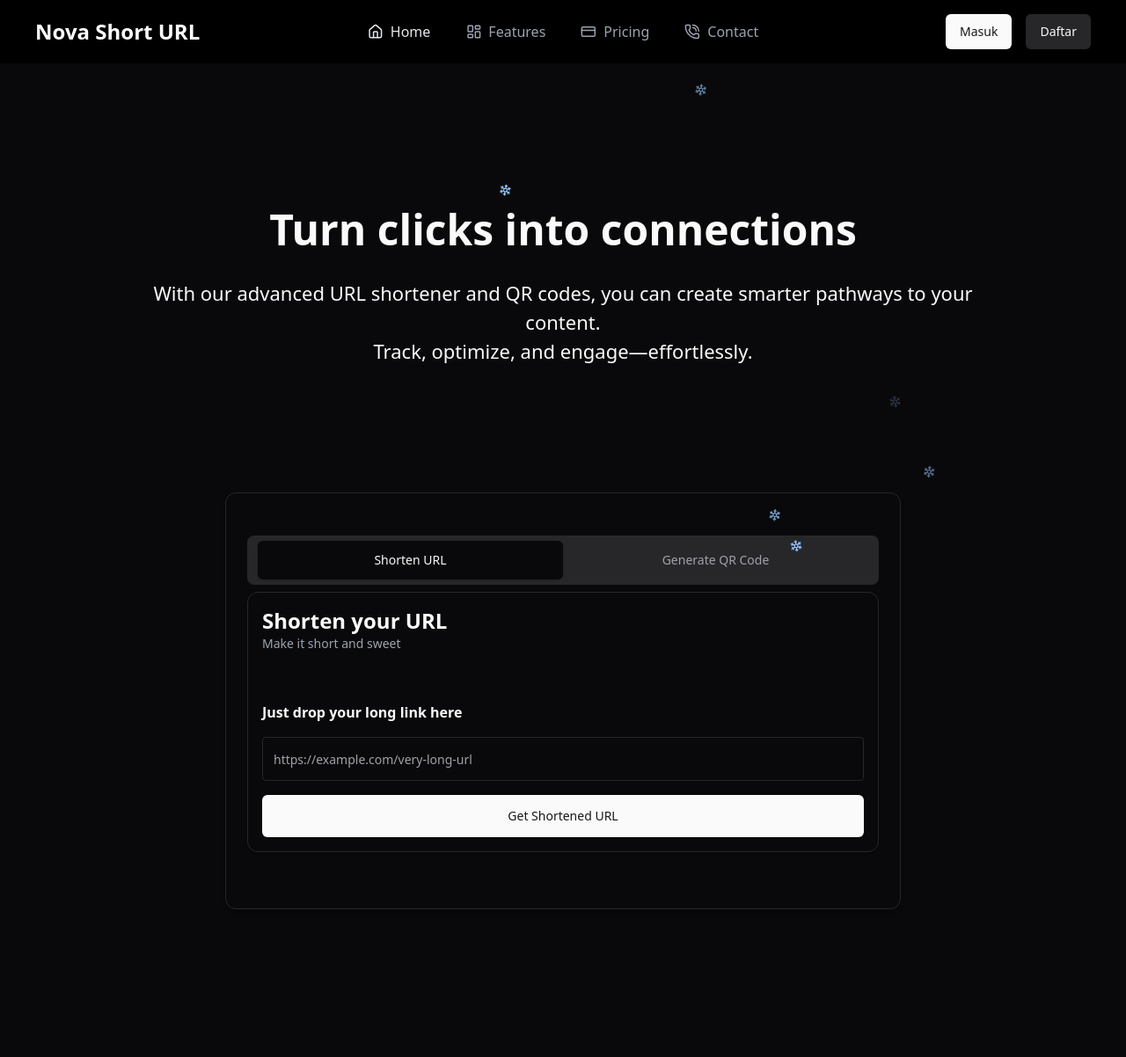
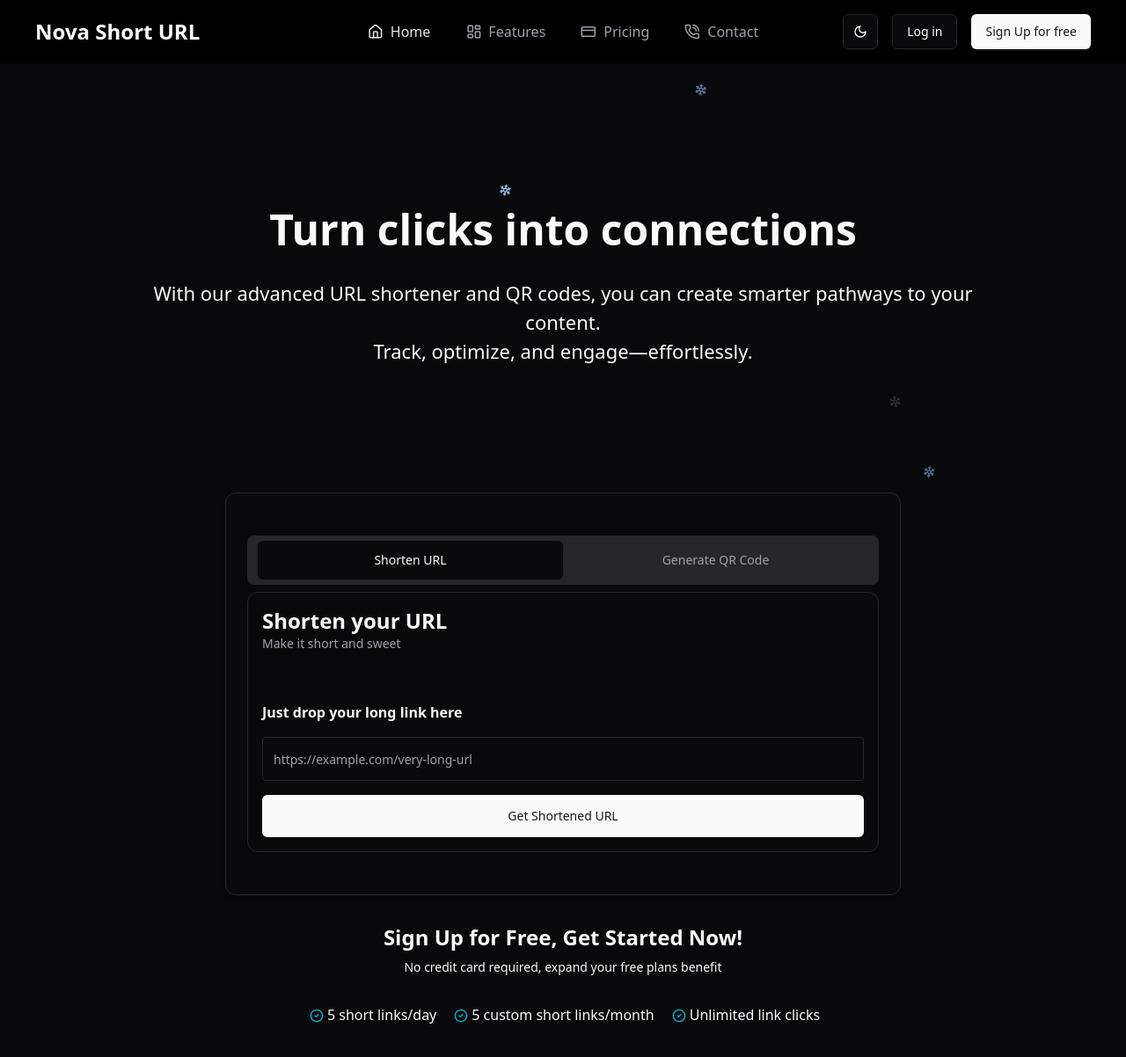
Before and after one commit to novaardiansyah/next-short-url, a Next.js app: page / in a window 1280 px wide. Shown: the top 1202 px of the page at 88% size. Before the commit the page ends 1066 px from the top, so only its background shows below. Built offline with nearby package versions, Linux system fonts and the light colour scheme.

Commit message:
Adding new section (Free Plan user benefit)

```diff
--- /dev/null
+++ b/src/components/FreePlan.tsx
@@ -0,0 +1,21 @@
+import React from 'react'
+import { FreePlanBenefit } from '@/data/FreePlanBenefit'
+import { CircleCheckIcon } from 'lucide-react';
+interface FreePlanProps {
+  activeTab: string;
+}
+function FreePlan({ activeTab}: FreePlanProps) {
+  const newFreePlanBenefit = activeTab === 'shorten' ? FreePlanBenefit.shorturl : FreePlanBenefit.qrcode;
+
+  return (
+    <ul className="flex sm:flex-row flex-col justify-center items-center sm:gap-4 gap-2 sm:mt-8 mt-6">
+      {newFreePlanBenefit.map((benefit, index) => (
+        <li key={index} className="flex items-center">
+          <CircleCheckIcon className="text-cyan-500 rounded-full p-1 mb-[-2px]"/> {benefit.title}
+        </li>
+      ))}
+    </ul>
+  )
+}
+
+export default FreePlan
--- a/src/components/Navbar.tsx
+++ b/src/components/Navbar.tsx
@@ -5,6 +5,7 @@ import Link from "next/link";
 import { Menu, X, House, LayoutDashboard, CreditCard, PhoneCall } from "lucide-react";
 import { Button } from "@/components/ui/button";
 import clsx from "clsx";
+import { ModeToggle } from "./ModeToggle";
 
 export default function Navbar() {
   const [isScrolled, setIsScrolled] = useState(false);
@@ -21,35 +22,36 @@ export default function Navbar() {
   return (
     <nav
       className={clsx(
-        "fixed top-0 left-0 w-full flex items-center justify-between px-6 md:px-10 py-4 transition-all duration-300 z-50",
-        isScrolled ? "bg-black/80 backdrop-blur-md shadow-md" : "bg-black"
+        "fixed top-0 left-0 w-full flex items-center justify-between px-6 md:px-10 py-4 transition-all duration-300 z-50 text-black dark:text-white",
+        isScrolled ? "dark:bg-black/90 backdrop-blur-md shadow-md" : "dark:bg-black"
       )}
     >
       {/* Kiri - Logo */}
       <div className="flex items-center">
-        <h1 className="text-[18px] sm:text-2xl font-bold text-white">Nova Short URL</h1>
+        <h1 className="text-[18px] sm:text-2xl font-bold">Nova Short URL</h1>
       </div>
 
       {/* Tengah - Navigasi (Desktop) */}
       <div className="hidden md:flex absolute left-1/2 transform -translate-x-1/2 gap-10">
-        <Link href="/" className="text-gray-200 flex items-center gap-2">
+        <Link href="/" className="dark:text-gray-200 flex items-center gap-2">
           <House size={18} /> Home
         </Link>
-        <Link href="/features" className="text-gray-400 flex items-center gap-2">
+        <Link href="/features" className="dark:text-gray-400 text-gray-500 flex items-center gap-2">
           <LayoutDashboard size={18} /> Features
         </Link>
-        <Link href="/pricing" className="text-gray-400 flex items-center gap-2">
+        <Link href="/pricing" className="dark:text-gray-400 text-gray-500 flex items-center gap-2">
           <CreditCard size={18} /> Pricing
         </Link>
-        <Link href="/contact" className="text-gray-400 flex items-center gap-2">
+        <Link href="/contact" className="dark:text-gray-400 text-gray-500 flex items-center gap-2">
           <PhoneCall size={18} /> Contact
         </Link>
       </div>
 
       {/* Kanan - Tombol Mode Toggle & Masuk (Desktop) */}
       <div className="hidden md:flex gap-4 items-center">
-        <Button>Masuk</Button>
-        <Button variant="secondary">Daftar</Button>
+        <ModeToggle />
+        <Button variant="outline">Log in</Button>
+        <Button>Sign Up for free</Button>
       </div>
 
       {/* Hamburger Menu (Mobile) */}
--- a/src/components/ShortenAndQRCodeTabs.tsx
+++ b/src/components/ShortenAndQRCodeTabs.tsx
@@ -6,12 +6,14 @@ import { Input } from "@/components/ui/input";
 import { Button } from "@/components/ui/button";
 import { Card, CardContent } from "@/components/ui/card";
 import { QRCodeSVG } from "qrcode.react";
+import FreePlan from "./FreePlan";
 
 export default function ShortenAndQRCodeTabs() {
   const [url, setUrl] = useState("");
   const [shortenedUrl, setShortenedUrl] = useState("");
   const [qrData, setQrData] = useState("");
   const [resultQrCode, setResultQrCode] = useState("");
+  const [activeTab, setActiveTab] = useState("shorten");
 
   const handleShorten = () => {
     if (!url) return;
@@ -30,9 +32,10 @@ export default function ShortenAndQRCodeTabs() {
   };
 
   return (
-    <Card className="w-full max-w-[90%] sm:w-[60%] mx-auto mt-[-5rem] mb-8 py-12 pb-10 shadow-md">
+    <>
+      <Card className="w-full max-w-[90%] sm:w-[60%] mx-auto mt-[-5rem] mb-8 pt-12 pb-6 shadow-md relative z-11">
         <CardContent>
-        <Tabs defaultValue="shorten" className="w-full">
+          <Tabs value={activeTab} onValueChange={setActiveTab} defaultValue="shorten" className="w-full">
             <TabsList className="grid w-full grid-cols-2 h-14 px-2 sm:px-3">
               <TabsTrigger value="shorten" className="py-2 sm:py-3">Shorten URL</TabsTrigger>
               <TabsTrigger value="qrcode" className="py-2 sm:py-3">Generate QR Code</TabsTrigger>
@@ -88,7 +91,7 @@ export default function ShortenAndQRCodeTabs() {
                   {resultQrCode && (
                     <div className="flex items-center flex-col mt-2 gap-6">
                       <p className="text-xs sm:text-sm text-gray-400">Here is your QR Code</p>
-                    <QRCodeSVG value={resultQrCode} size={200} />
+                      <QRCodeSVG value={resultQrCode} size={200} level="H" />
                     </div>
                   )}
 
@@ -98,5 +101,13 @@ export default function ShortenAndQRCodeTabs() {
           </Tabs>
         </CardContent>
       </Card>
+
+      <div className="mt-5 mb-10 text-center">
+        <h1 className="mb-2 text-xl sm:text-2xl font-bold">Sign Up for Free, Get Started Now!</h1>
+        <p className="text-sm">No credit card required, expand your free plans benefit</p>
+
+        <FreePlan activeTab={activeTab} />
+      </div>
+    </>
   );
 }
--- a/src/components/ui/button.tsx
+++ b/src/components/ui/button.tsx
@@ -18,6 +18,7 @@ const buttonVariants = cva(
           "bg-secondary text-secondary-foreground hover:bg-secondary/80",
         ghost: "hover:bg-accent hover:text-accent-foreground",
         link: "text-primary underline-offset-4 hover:underline",
+        info: "bg-blue-500 text-white hover:bg-blue-600",
       },
       size: {
         default: "h-10 px-4 py-2",
--- /dev/null
+++ b/src/data/FreePlanBenefit.ts
@@ -0,0 +1,32 @@
+const FreePlanBenefit = {
+  shorturl: [
+    {
+      title: "5 short links/day",
+      description: "Shorten up to 5 URLs per day",
+    },
+    {
+      title: "5 custom short links/month",
+      description: "Customize your short links with custom domains",
+    },
+    {
+      title: "Unlimited link clicks",
+      description: "Track the number of clicks on your short links",
+    },
+  ],
+  qrcode: [
+    {
+      title: "5 QR codes/day",
+      description: "Generate up to 5 QR codes per day",
+    },
+    {
+      title: "5 custom QR codes/month",
+      description: "Customize your QR codes with custom colors",
+    },
+    {
+      title: "Unlimited QR code clicks",
+      description: "Track the number of clicks on your QR codes",
+    },
+  ]
+};
+
+export { FreePlanBenefit }
```
Lines whose indentation alone changed are shown as unchanged.
